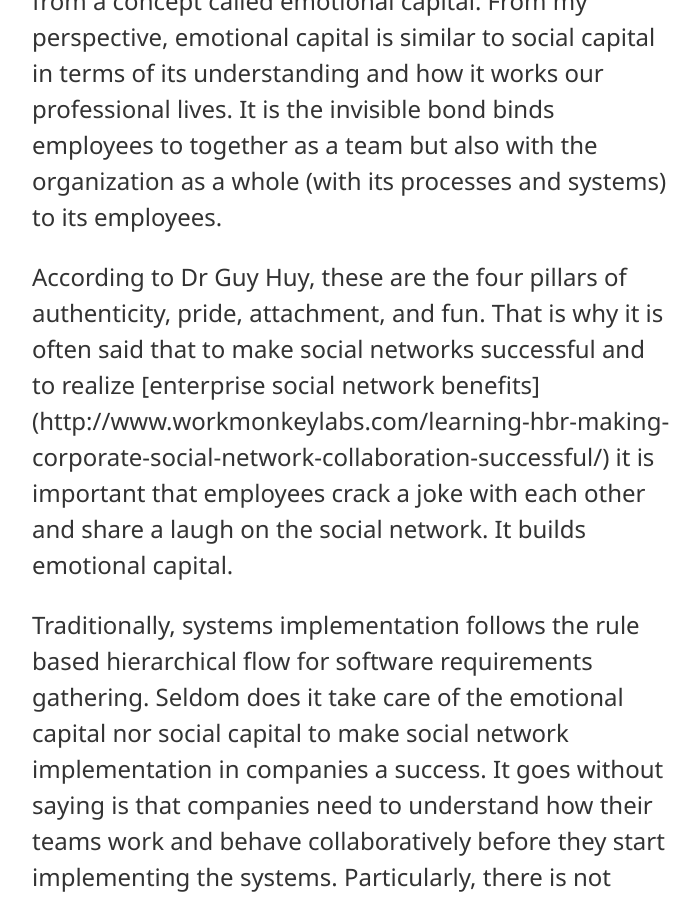
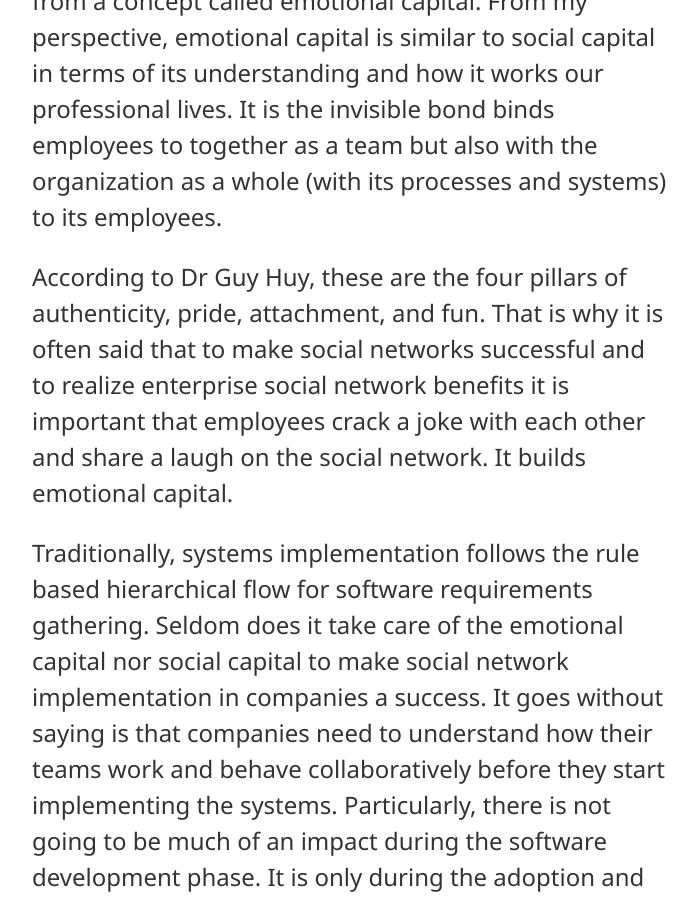
Before and after one commit to RamkumarYaragarla/worko, a Jekyll site: the page built from _posts/2017-12-15-Why emotions need to be invested in implementing social networks in workplaces.md, in a window 1280 px wide and 900 px high, scrolled down 968 px. Shown: the whole window, without its empty margins (288-988 px from the left). Built offline with Jekyll 4.4.1, drawn with Linux system fonts in a browser that asks for light colours; some of the changed lines change nothing that is shown.

Commit message:
Update 2017-12-15-Why emotions need to be invested in implementing social networks in workplaces.md

```diff
--- a/_posts/2017-12-15-Why emotions need to be invested in implementing social networks in workplaces.md
+++ b/_posts/2017-12-15-Why emotions need to be invested in implementing social networks in workplaces.md
@@ -21,7 +21,7 @@ to its employees. </p>
 
 <p>According to Dr Guy Huy, these are the four pillars of authenticity, pride, attachment, and fun.
 
-That is why it is often said that to make social networks successful and to realize [enterprise social network benefits](http://www.workmonkeylabs.com/learning-hbr-making-corporate-social-network-collaboration-successful/) it is important that employees crack a joke with each other and share a laugh on the social network.
+That is why it is often said that to make social networks successful and to realize enterprise social network benefits it is important that employees crack a joke with each other and share a laugh on the social network.
 It builds emotional capital. </p>
 
 Traditionally, systems implementation follows the rule based hierarchical flow for software requirements gathering.
```
